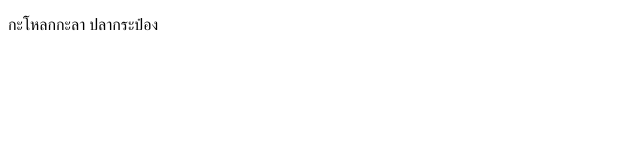
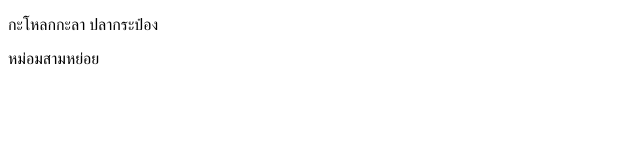
Before and after one commit to god8spiyo/project1, a plain HTML site: page index.html in a window 1280 px wide. Shown: the full height of the page, 0-640 px from the left. Drawn offline with Linux system fonts and the light colour scheme.

Commit message:
หม่อม

```diff
--- a/index.html
+++ b/index.html
@@ -8,5 +8,7 @@
 </head>
 <body>
     <p>กะโหลกกะลา ปลากระป๋อง</p>
+
+    <label for="C">หม่อมสามหย่อย</label>
 </body>
 </html>
```
